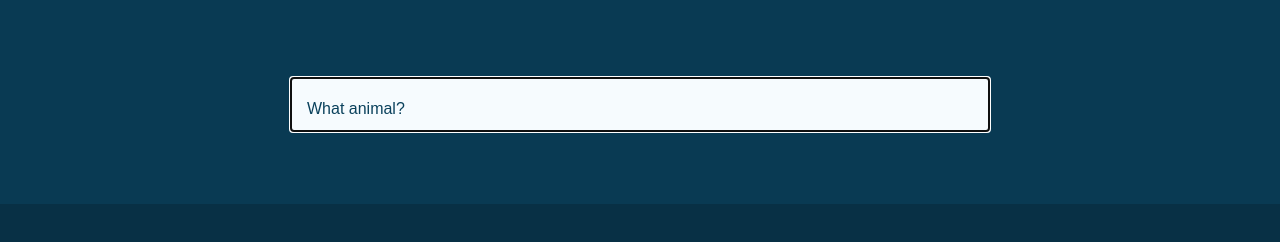
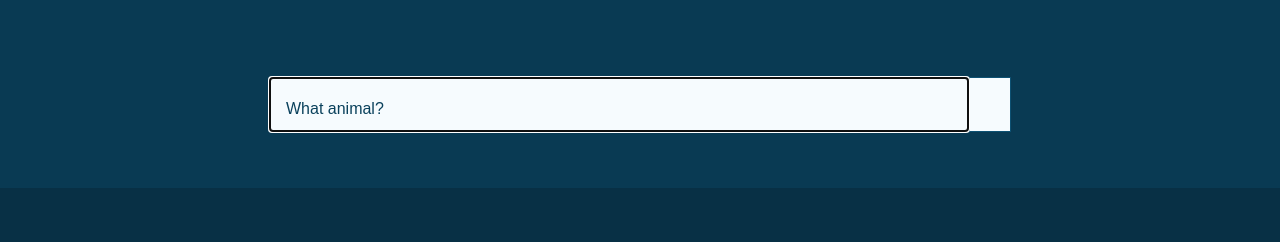
Before and after one commit to fac-13/vithAutocomplete, a website: page public/index.html in a window 1280 px wide. Shown: the part 106-348 px from the top of the page. Drawn offline with Linux system fonts and the light colour scheme; files whose address does not match are found by name.

Commit message:
added minor styling for results list

```diff
--- a/public/dom.js
+++ b/public/dom.js
@@ -1,7 +1,7 @@
 (function () {
 	document.querySelector('.form__input').focus(); // gives immediate focus to the form
 	var domList = document.querySelector('#js-result');
-
+	// var input = document.querySelector('#js-input');
 	var url = '/search/?q='; // function scoped variable for the search string
 
 	// ADD LISTENER TO COMBINE IT ALL TOGETHER
@@ -23,6 +23,9 @@
 
 	// FUNCTION FOR DOM MANIPULATION ONCE RECEIVED REQUEST
 	function displaySuggestions(response) {
+		while (domList.firstChild) {
+			domList.removeChild(domList.firstChild); // refreshes tracklist for repeadted searches
+		  }
 		response.forEach(function (item) {
 			var domItem = document.createElement("li");
 			domItem.classList.add("result__item");
--- a/public/index.html
+++ b/public/index.html
@@ -17,13 +17,13 @@
     <section class="main__form">
       <h2 class="is--hidden">Search form</h2>
       <form class="form" id="js-submit">
-        <input aria-label="search" name="search" class="form__input" type="text" value="" placeholder="What animal?"
-          required autocomplete="off"></input>
+        <input aria-label="search" name="search" class="form__input" type="text" value="" placeholder="What animal?" required autocomplete="off"
+          id="js-input"></input>
         <!-- <button class="form__submit" type="submit">Submit</button> -->
+        <ul id="js-result" class="result">
+        </ul>
       </form>
 
-      <ul id="js-result" class="result">
-      </ul>
     </section>
   </header>
 
--- a/public/style.css
+++ b/public/style.css
@@ -51,6 +51,7 @@ body {
   display: flex;
   flex-wrap: wrap;
   justify-content: center;
+  position: relative;
 }
 
 .form__input {
@@ -158,3 +159,22 @@ body {
     max-width: 50%;
   }
 }
+
+/* NEW ANIMAL STUFF */
+.result {
+  list-style: none;
+  color: hsl(200, 80%, 20%);
+  background-color: hsl(200, 80%, 98%);
+  border: 1px solid hsl(200, 80%, 25%);
+  /* position: absolute;
+  bottom: 0; */
+
+}
+
+.result__item {
+
+}
+
+.result__text {
+
+}
```
